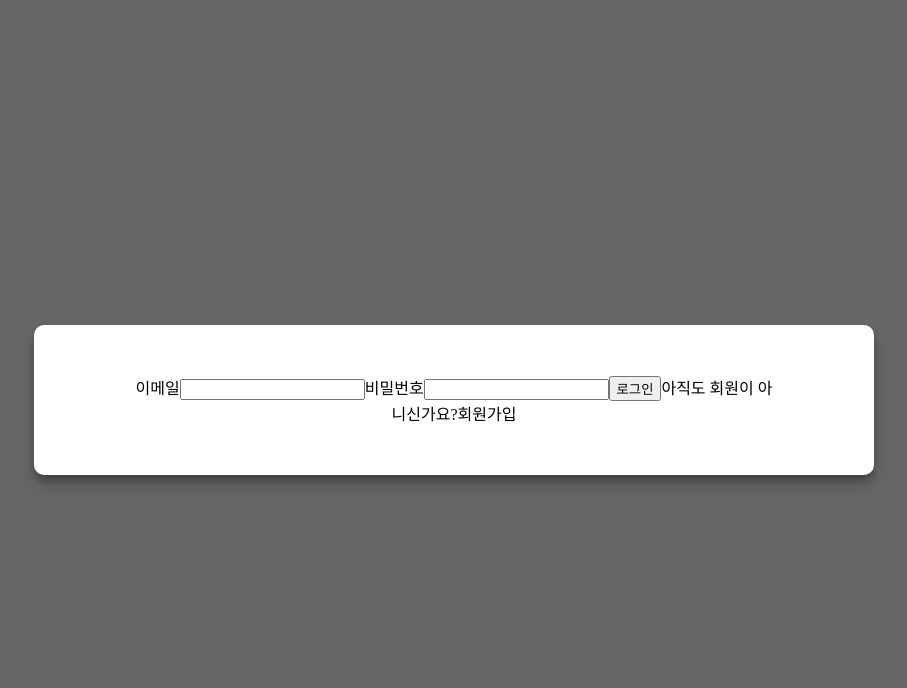
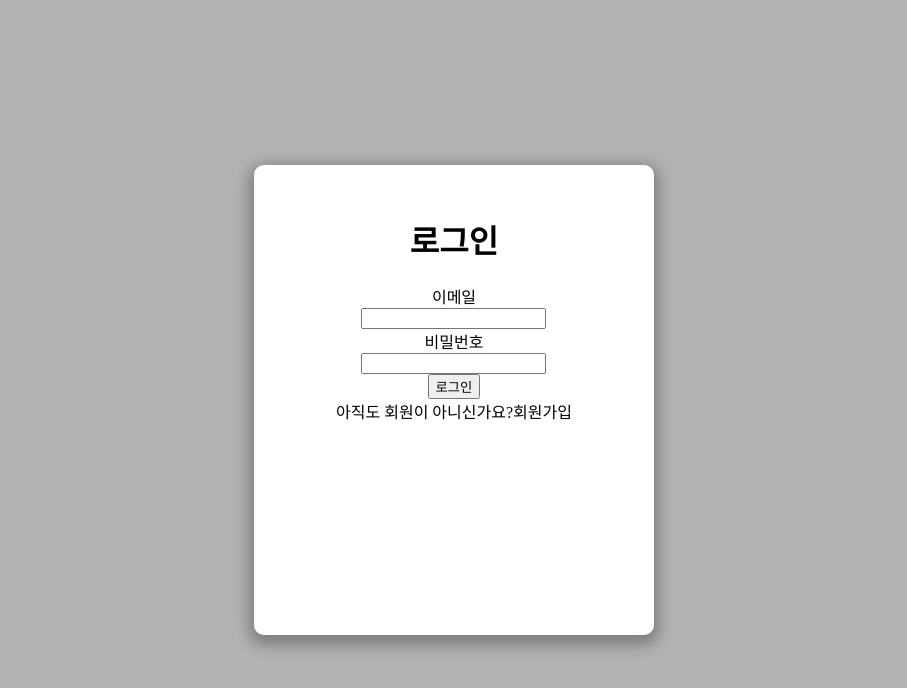
Before and after one commit to Hanghae99-week06-01/retro-together-FE, a React (Create React App) app: page /signin in a window 1280 px wide. Shown: the top 688 px of the page, without its empty margins (186-1093 px from the left). Built offline with nearby package versions, Linux system fonts and the light colour scheme.

Commit message:
modal css

```diff
--- a/src/components/Modal.jsx
+++ b/src/components/Modal.jsx
@@ -3,39 +3,56 @@ import styled from 'styled-components';
 
 const Modal = ({ children }) => {
   return (
-    <StModal>
-      <StModalOverlay></StModalOverlay>
-      <StModalContnent>{children}</StModalContnent>
-    </StModal>
+    <div class="container">
+      <StModalPopUp>
+        <StModalPop>
+          <StModalBody>
+            <StModalBodyContent>
+              <StModalBodyTitleBox>{children}</StModalBodyTitleBox>
+            </StModalBodyContent>
+          </StModalBody>
+        </StModalPop>
+      </StModalPopUp>
+    </div>
   );
 };
 
 export default Modal;
 
-const StModal = styled.div`
+const StModalPopUp = styled.div`
+  background-color: rgba(0, 0, 0, 0.3);
+  justify-content: center;
+  align-items: center;
   position: fixed;
   top: 0;
   left: 0;
+  right: 0;
+  bottom: 0;
+  display: flex;
+`;
+
+const StModalPop = styled.div`
   width: 100%;
-  height: 100%;
+  max-width: 400px;
+  border-radius: 10px;
+  overflow: hidden;
+  box-shadow: 0px 5px 15px 5px rgba(0, 0, 0, 0.3);
+`;
+
+const StModalBody = styled.div`
+  width: 100%;
+  background-color: white;
+`;
+
+const StModalBodyContent = styled.div`
   display: flex;
   align-items: center;
   justify-content: center;
+  padding: 30px;
 `;
 
-const StModalOverlay = styled.div`
-  background-color: rgba(0, 0, 0, 0.6);
+const StModalBodyTitleBox = styled.div`
   width: 100%;
-  height: 100%;
-  position: absolute;
+  height: 400px;
+  margin-bottom: 10px;
 `;
-
-const StModalContnent = styled.div`
-  background-color: white;
-  padding: 50px 100px;
-  text-align: center;
-  position: relative;
-  border-radius: 10px;
-  width: 50%;
-  box-shadow: 0 10px 20px rgba(0, 0, 0, 0.19), 0 6px 6px rgba(0, 0, 0, 0.23);
-`;
--- a/src/pages/SignIn.jsx
+++ b/src/pages/SignIn.jsx
@@ -1,6 +1,7 @@
 import React, { useState } from 'react';
 import { useDispatch } from 'react-redux';
 import { useNavigate } from 'react-router-dom';
+import styled from 'styled-components';
 import Modal from '../components/Modal';
 import { checkInMemberThunk } from '../redux/modules/memberSlice';
 
@@ -36,7 +37,12 @@ const SignIn = () => {
 
   return (
     <Modal>
+      <SignWrap>
+        <SignContianer>
+          <h1>로그인</h1>
+          <div>
             <label>이메일</label>
+          </div>
           <input
             type="email"
             name="email"
@@ -44,7 +50,9 @@ const SignIn = () => {
             onChange={onChangeSignIn}
             onKeyPress={onKeyPress}
           />
+          <div>
             <label>비밀번호</label>
+          </div>
           <input
             type="password"
             name="password"
@@ -52,7 +60,10 @@ const SignIn = () => {
             onChange={onChangeSignIn}
             onKeyPress={onKeyPress}
           />
+          <div>
             <button onClick={onClickSignIn}>로그인</button>
+          </div>
+          <div>
             <label>아직도 회원이 아니신가요?</label>
             <label
               onClick={() => {
@@ -61,8 +72,21 @@ const SignIn = () => {
             >
               회원가입
             </label>
+          </div>
+        </SignContianer>
+      </SignWrap>
     </Modal>
   );
 };
 
 export default SignIn;
+
+const SignWrap = styled.div`
+  display: flex;
+  align-items: center;
+  justify-content: center;
+`;
+
+const SignContianer = styled.div`
+  text-align: center;
+`;
--- a/src/pages/SignUp.jsx
+++ b/src/pages/SignUp.jsx
@@ -1,6 +1,7 @@
 import React, { useState } from 'react';
 import { useDispatch } from 'react-redux';
 import { useNavigate } from 'react-router-dom';
+import styled from 'styled-components';
 import Modal from '../components/Modal';
 import { addMemberThunk } from '../redux/modules/memberSlice';
 
@@ -47,7 +48,12 @@ const SignUp = () => {
 
   return (
     <Modal>
+      <SignWrap>
+        <SignContianer>
+          <h1>회원가입</h1>
+          <div>
             <label>이메일</label>
+          </div>
           <input
             type="email"
             name="email"
@@ -55,7 +61,9 @@ const SignUp = () => {
             onChange={onChangeSignUp}
             onKeyPress={onKeyPress}
           />
+          <div>
             <label>닉네임</label>
+          </div>
           <input
             type="text"
             name="nickname"
@@ -64,7 +72,9 @@ const SignUp = () => {
             onChange={onChangeSignUp}
             onKeyPress={onKeyPress}
           />
+          <div>
             <label>비밀번호</label>
+          </div>
           <input
             type="password"
             name="password"
@@ -73,7 +83,9 @@ const SignUp = () => {
             onChange={onChangeSignUp}
             onKeyPress={onKeyPress}
           />
+          <div>
             <label>비밀번호 확인</label>
+          </div>
           <input
             type="password"
             name="checkpassword"
@@ -82,7 +94,10 @@ const SignUp = () => {
             onChange={onChangeSignUp}
             onKeyPress={onKeyPress}
           />
+          <div>
             <button onClick={onClickSignUp}>회원가입</button>
+          </div>
+          <div>
             <label>계정이 이미 있으신가요?</label>
             <label
               onClick={() => {
@@ -91,8 +106,21 @@ const SignUp = () => {
             >
               로그인
             </label>
+          </div>
+        </SignContianer>
+      </SignWrap>
     </Modal>
   );
 };
 
 export default SignUp;
+
+const SignWrap = styled.div`
+  display: flex;
+  align-items: center;
+  justify-content: center;
+`;
+
+const SignContianer = styled.div`
+  text-align: center;
+`;
```
Lines whose indentation alone changed are shown as unchanged.
